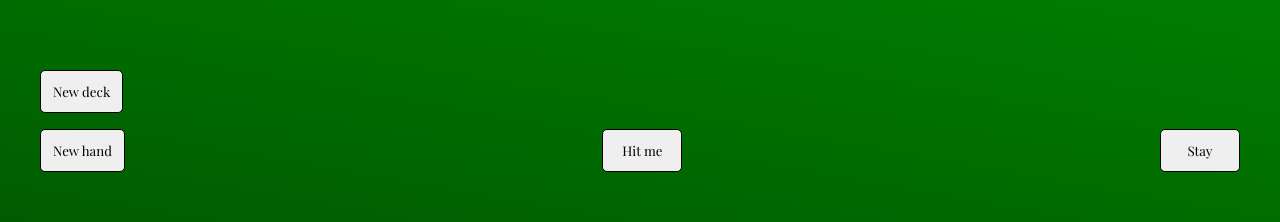
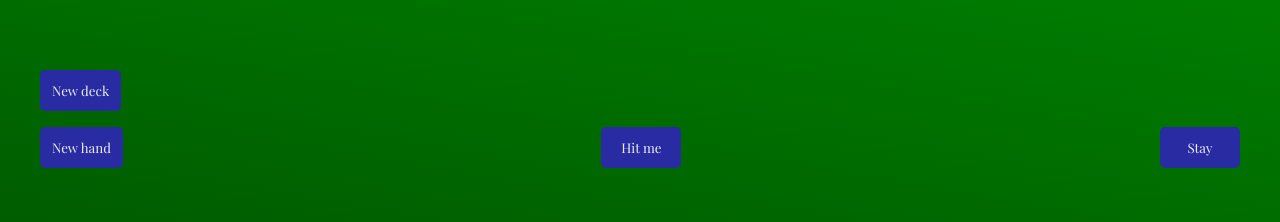
Before and after one commit to aurelienroux/blackjack-vue, a Vue app: page / in a window 1280 px wide. Shown: the part 383-605 px from the top of the page. Built offline with nearby package versions, Linux system fonts and the light colour scheme; no server answers.

Commit message:
change color button

```diff
--- a/src/App.vue
+++ b/src/App.vue
@@ -235,7 +235,9 @@ img {
 
 button {
   border-radius: 5px;
-  border: 1px solid black;
+  border: none;
+  color: #eee;
+  background: #292ba3;
   cursor: pointer;
   font-family: 'Playfair Display', serif;
   margin: 0.5rem;
```
Also changed, not shown: 1 other file (tests, documents, lock files or other folders).
